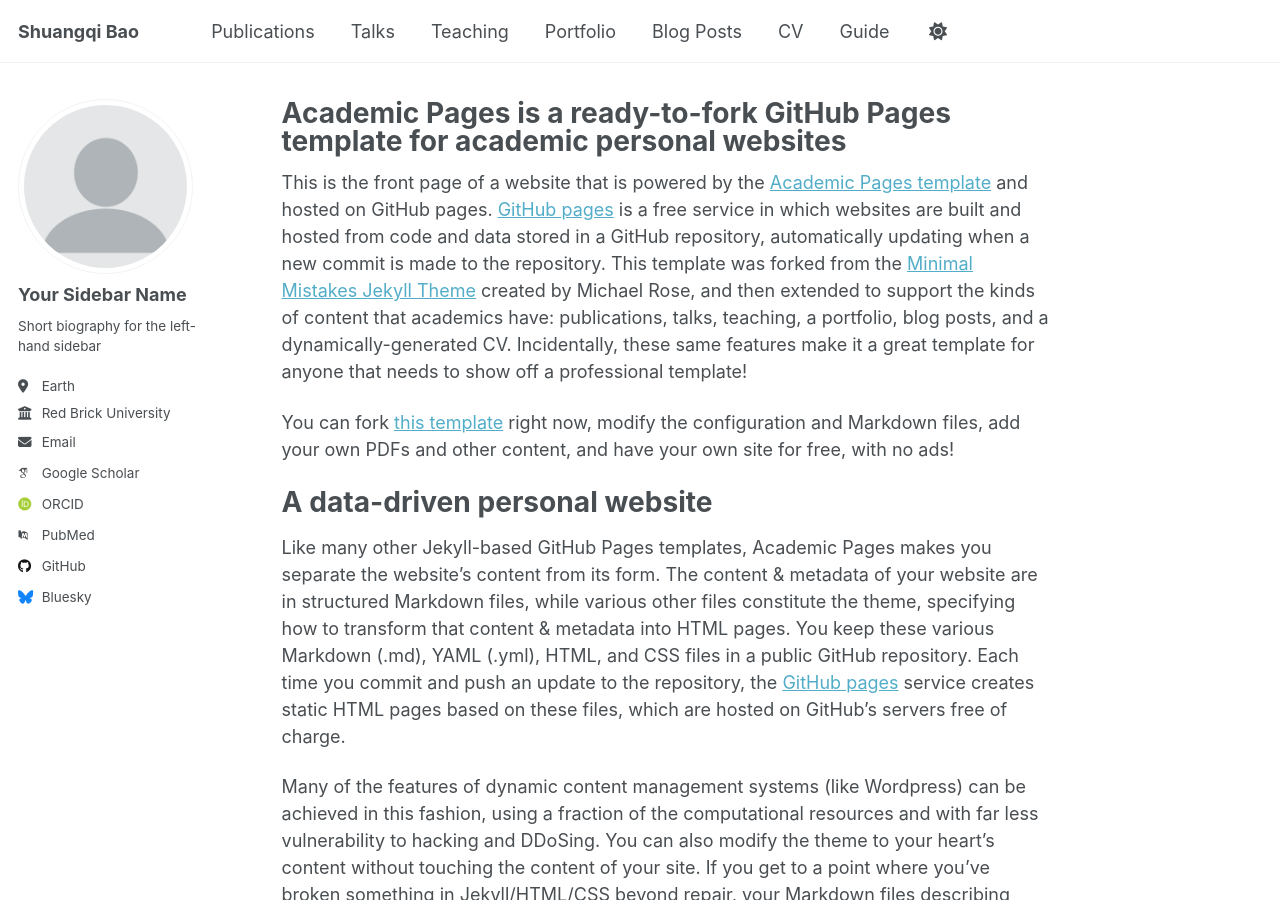
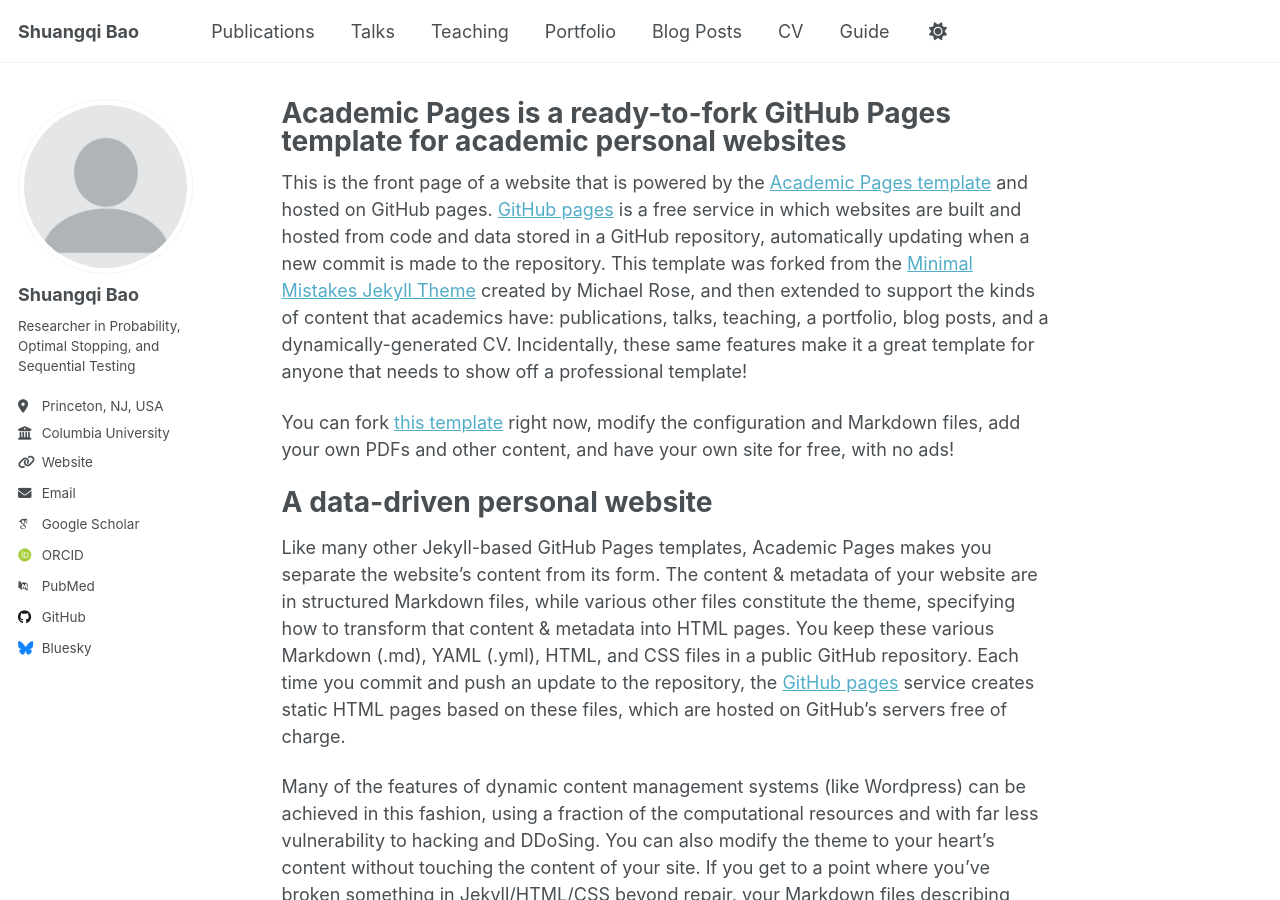
Before and after one commit to shuangqibao/shuangqibao.github.io, a Jekyll site: the page built from _pages/about.md, in a window 1280 px wide and 900 px high. Built offline with Jekyll 4.4.1, drawn with Linux system fonts in a browser that asks for light colours; some web fonts are replaced; a script that is not in the unit is left out.

Commit message:
Update _config.yml

```diff
--- a/_config.yml
+++ b/_config.yml
@@ -21,14 +21,13 @@ repository: "shuangqibao/shuangqibao.github.io"
 #               Additional customization can be done by editing /_includes/author-profile.html
 author:
   # Biographic information
-  avatar           : "profile.png"
-  name             : "Your Sidebar Name"
-  pronouns         : # example: "she/her"
-  bio              : "Short biography for the left-hand sidebar"
-  location         : "Earth"
-  employer         : "Red Brick University"
-  uri              : # URL
-  email            : "none@example.org"
+  avatar: "profile.png"
+  name: "Shuangqi Bao"
+  bio: "Researcher in Probability, Optimal Stopping, and Sequential Testing"
+  location: "Princeton, NJ, USA"
+  employer: "Columbia University"
+  email: "sb4857@columbia.edu"
+  uri: "https://shuangqibao.github.io"
 
   # Academic websites
   academia         : # URL
```
